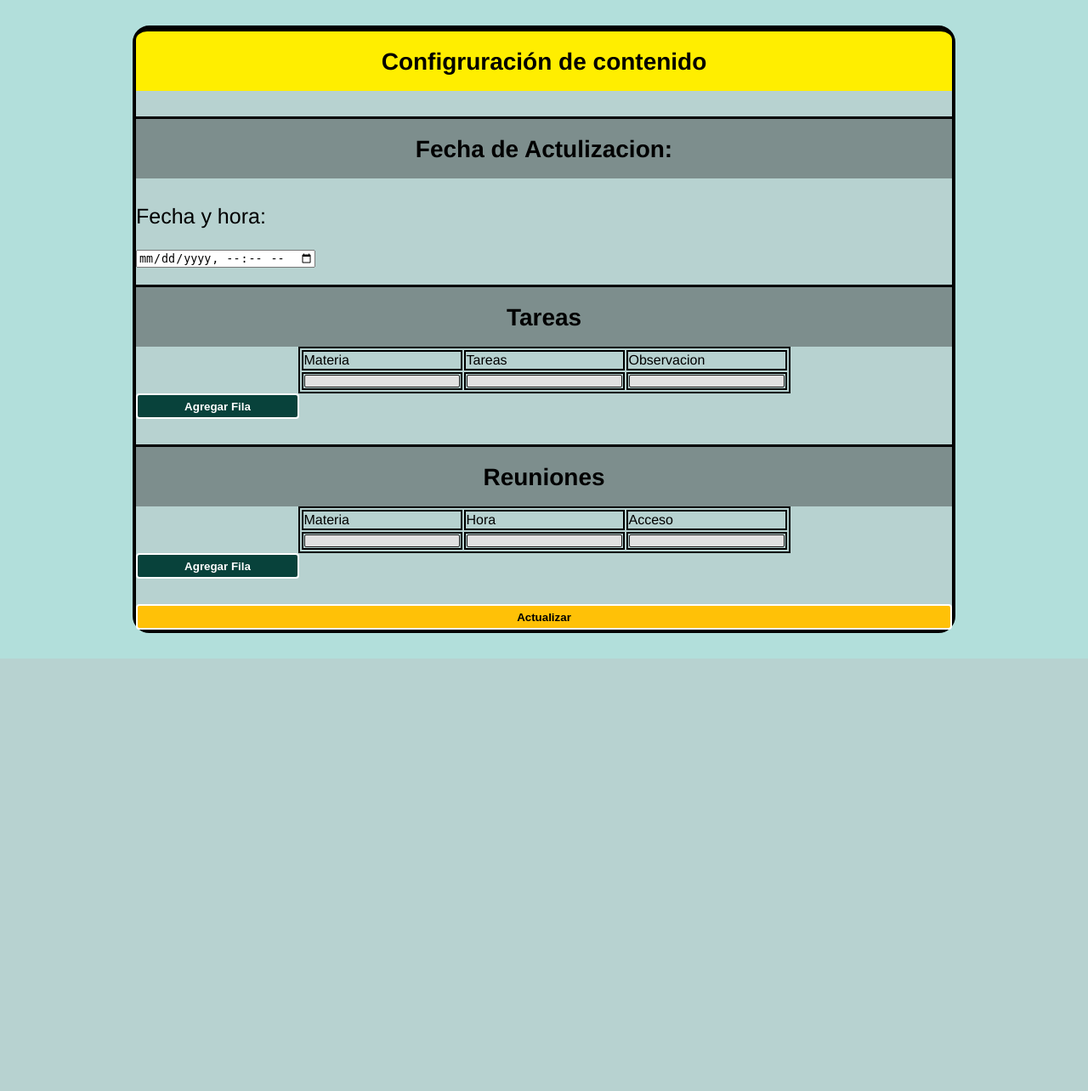
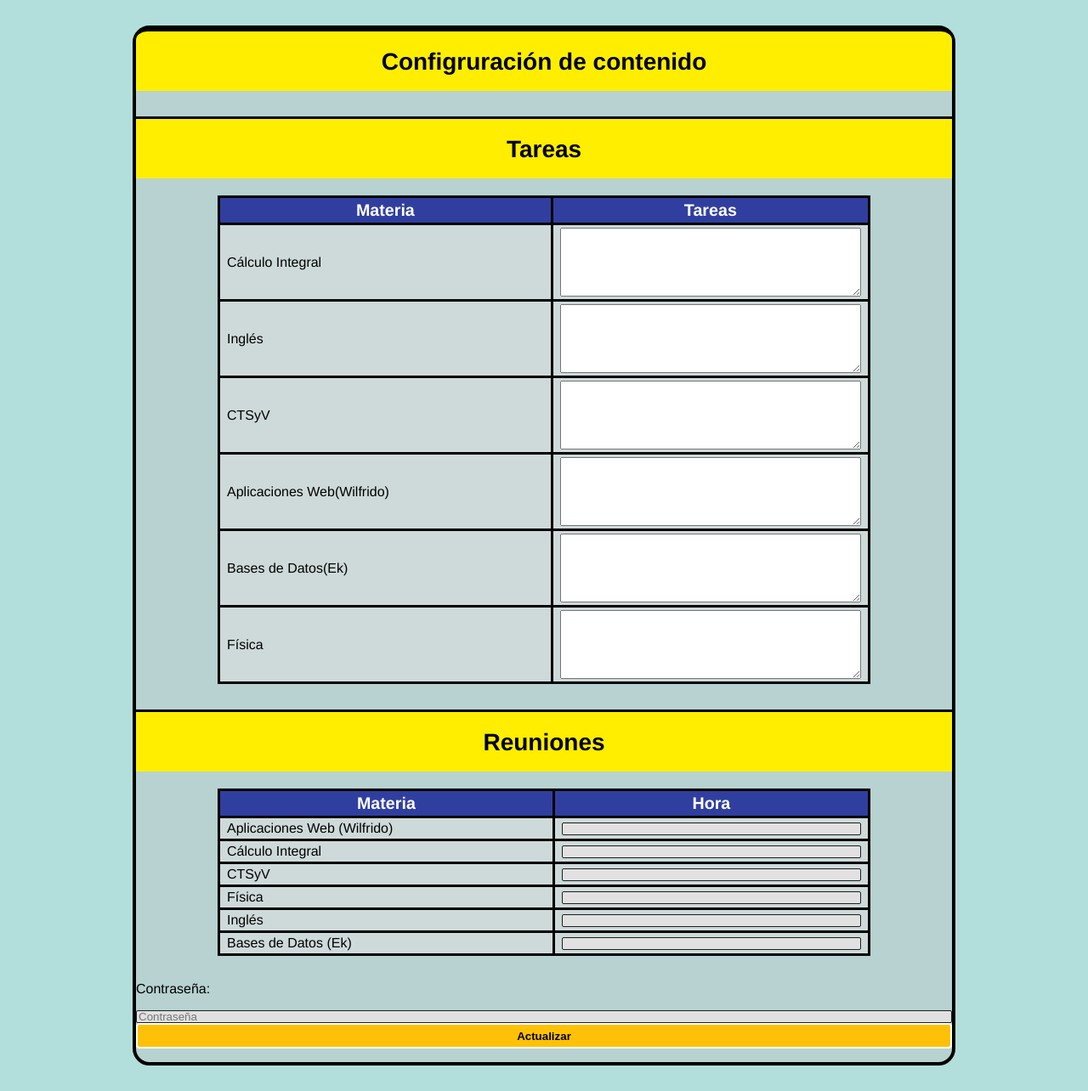
Before and after one commit to YahirAdrian/Agenda-Escolar, a PHP site: page /admin.html in a window 1280 px wide. Shown: the part 130-1414 px from the top of the page at 85% size. Before the commit the page ends 905 px from the top, so only its background shows below. Run offline with PHP 8.4, Linux system fonts and the light colour scheme.

Commit message:
Modifiqué la interfaz de administración de contenido y realicé pruebas para la conexión a la base de datos

```diff
--- a/admin.html
+++ b/admin.html
@@ -3,6 +3,7 @@
         <title>Panel de Control</title>
         <meta charset="utf-8"/>
         <link rel="stylesheet" href="css/admin.css">
+        <meta name="viewport" content="width=device-width, initial-scale =1"/>
     </head>
 
     <body>
@@ -10,52 +11,126 @@
             <h1>Administrar Contenido</h1>
         </header>
 
-
+        <!-- los atributos name estan mal puestos porque moví el orden-->
         <section>
             <h2 id="radius">Configruración de contenido</h2>
+            <form method="GET" action="php/update.php">
+                <div id="config-tabla">
+                    <h2 id="rotulo">Tareas</h2>
+                    <table class="tabla_tareas">
+                        <thead>
+                            <tr>
+                                <th>Materia</th>
+                                <th>Tareas</th>
+                            </tr>
+                        </thead>
 
-            <div id="config-tabla">
-                <h2 id="actualizacion">Fecha de Actulizacion:</h2>
-                <div class="caja_fecha">
-                    <p> Fecha y hora: </p>
-                    <input type="datetime-local" id="fecha" name="fecha"/>
-                </div>
-                <h2 id="rotulo">Tareas</h2>
-                <table class="tabla tareas">
-                    <tr class="principal">
-                        <td>Materia</td>
-                        <td>Tareas</td>
-                        <td>Observacion</td>
+                        <tbody>
+                            <tr>
+                                <td>Cálculo Integral</td>
+                                <td>
+                                    <textarea rows="5" name="tarea_calculo" class="tareas_area"></textarea>
+                                </td>
                             </tr>
+
                             <tr>
-                        <td><input type="text" id="materia_tarea" name="materia_tarea"/></td>
-                        <td><input type="text" id="tarea" name="tarea" /></td>
-                        <td><input type="text" id="observavcion" name="observacion"/></td>
+                                <td>Inglés</td>
+                                <td>
+                                    <textarea rows="5" name="tarea_fisica" class="tareas_area"></textarea>
+                                </td>
                             </tr>
+
+                            <tr>
+                                <td>CTSyV</td>
+                                <td>
+                                    <textarea rows="5" name="tarea_ingles" class="tareas_area"></textarea>
+                                </td>
+                            </tr>
+
+                            <tr>
+                                <td>Aplicaciones Web(Wilfrido)</td>
+                                <td>
+                                    <textarea rows="5" name="tarea_ctsyv" class="tareas_area"></textarea>
+                                </td>
+                            </tr>
+
+                            <tr>
+                                <td>Bases de Datos(Ek)</td>
+                                <td>
+                                    <textarea rows="5" name="tarea_wilfrido" class="tareas_area"></textarea>
+                                </td>
+                            </tr>
+
+                            <tr>
+                                <td>Física</td>
+                                <td>
+                                    <textarea rows="5" name="tarea_ek" class="tareas_area"></textarea>
+                                </td>
+                            </tr>
+                        </tbody>
                     </table>
-
-                <button>Agregar Fila</button>
                 </div>
 
                 <div id="config-tabla">
                     <h2 id="rotulo">Reuniones</h2>
-                <table class="tabla reuniones">
-                    <tr class="principal">
-                        <td>Materia</td>
-                        <td>Hora</td>
-                        <td>Acceso</td>
+                    <table class="tabla_reuniones">
+                        <thead>
+                            <tr>
+                                <th>Materia</th>
+                                <th>Hora</th>
                             </tr>
+                        </thead>
+
+                        <tbody>
                             <tr>
-                        <td><input type="text" id="materia_reunion"/></td>
-                        <td><input type="text" id="hora"/></td>
-                        <td><input type="text" id="acceso" name="acceso"/></td>
+                                <td>Aplicaciones Web (Wilfrido)</td>
+                                <td>
+                                    <input type="text" name="hora_calculo" class="hora_tarea"/>
+                                </td>
                             </tr>
+
+                            <tr>
+                                <td>Cálculo Integral</td>
+                                <td>
+                                    <input type="text" name="hora_fisica" class="hora_tarea"/>
+                                </td>
+                            </tr>
+
+                            <tr>
+                                <td>CTSyV</td>
+                                <td>
+                                    <input type="text" name="hora_ingles" class="hora_tarea"/>
+                                </td>
+                            </tr>
+
+                            <tr>
+                                <td>Física</td>
+                                <td>
+                                    <input type="text" name="hora_ctsyv" class="hora_tarea"/>
+                                </td>
+                            </tr>
+
+                            <tr>
+                                <td>Inglés</td>
+                                <td>
+                                    <input type="text" name="hora_wilfrido" class="hora_tarea"/>
+                                </td>
+                            </tr>
+
+                            <tr>
+                                <td>Bases de Datos (Ek)</td>
+                                <td>
+                                    <input type="text" name="hora_ek" class="hora_tarea"/>
+                                </td>
+                            </tr>
+                        </tbody>
                     </table>
 
-                <button>Agregar Fila</button>
                 </div>
-
+                <p>Contraseña: </p>
+                <input type="text" name="password" placeholder="Contraseña"/>
                 <button id="actualizar" name="update">Actualizar</button>
+            </form>
         </section>
     </body>
 </html>
--- a/css/admin.css
+++ b/css/admin.css
@@ -25,32 +25,6 @@ button{
     font-weight: 900;
 
 }
-
-table{
-    border: 2px solid #000;
-    margin:auto;
-}
-
-table td{
-    border: 2px solid #000;
-}
-
-/*cabecera*/
-header{
-    width: 100%;
-    height: 15vh;
-    background-color: #FFC107;
-    color: #000;
-    border-bottom: 10px solid #fff;
-}
-
-header h1{
-    color: #000;
-    font-size: 40px;
-    padding: 25px 30px;
-    font-weight: 600;
-}
-
 /*section*/
 section{
     width: 75%;
@@ -67,7 +41,7 @@ section h2{
     text-align: center;
     padding: 0;
     padding-top: 20px;
-    background-color: #1e1e1e60;
+    background-color: #ffee00;
     border-top: 3px solid #000;
     color: #000;
     margin: 0;
@@ -88,19 +62,6 @@ section h3{
     margin-left: 20px;
 }
 
-section .caja_fecha{
-    margin-bottom: 20px;
-}
-
-section .caja_fecha p{
-    font-size: 25px;
-    font-weight: 500;
-}
-
-.avisos{
-    height: 300px;
-}
-
 #actualizar{
     background-color: #FFC107;
     color: #000;
@@ -113,6 +74,56 @@ section .caja_fecha p{
 
 textarea{
     font-family: 'Courier New', Courier, monospace;
-	width: 55%;
-	margin-left: 20%;
+	width: 100%;
 }
+
+/*cabecera*/
+header{
+    width: 100%;
+    height: 15vh;
+    background-color: #FFC107;
+    color: #000;
+    border-bottom: 10px solid #fff;
+}
+
+header h1{
+    color: #000;
+    font-size: 40px;
+    padding: 25px 30px;
+    font-weight: 600;
+}
+
+
+/*Tablas*/
+table{
+    border-collapse: collapse;
+    margin: auto;
+    margin-top: 20px;
+    width: 80%;
+}
+
+td,th{
+    border: 3px solid #000;
+    padding: 3px 8px;
+}
+
+td{
+    background-color: #e1e1e18e;
+}
+
+thead{
+    background-color: #303F9F;
+    color: #fff;
+    font-size: 1.23rem;
+}
+
+@media(max-width: 450px)
+{
+    header h1{
+        font-size: 24px;
+    }
+
+    #radius{
+        font-size:22px;
+    }
+}
```
Also changed, not shown: php/prueba.php (added, +65 -0 lines), php/update.php (added). Lines whose indentation alone changed are shown as unchanged.
